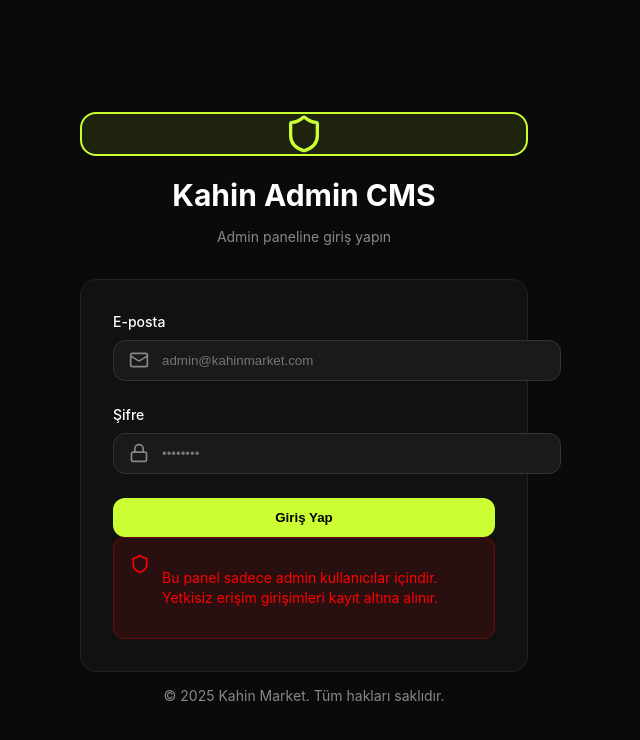
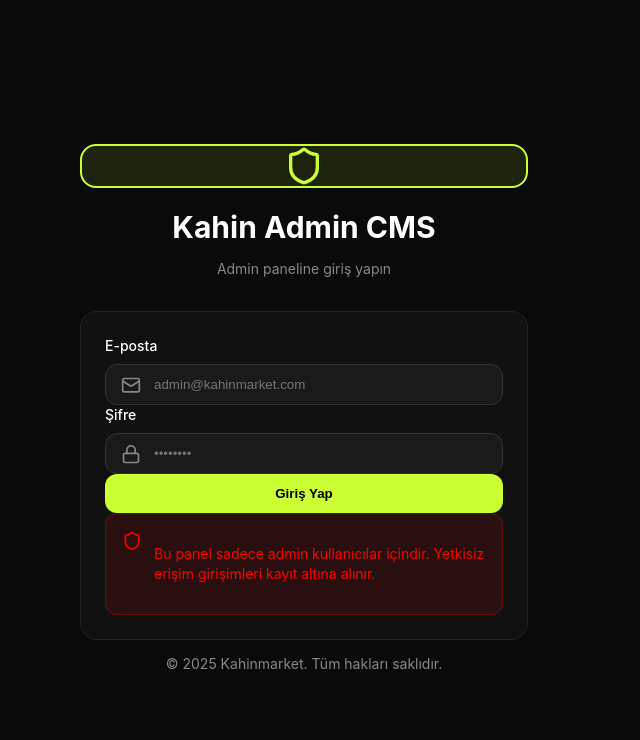
Before and after one commit to ozumeren/kahin-admin-cms, a React (Vite) app: page /login in a window 1280 px wide. Shown: the top 740 px of the page, without its empty margins (336-976 px from the left). Built offline with nearby package versions, Linux system fonts and the light colour scheme; no server answers.

Commit message:
Login screen overflow fix

```diff
--- a/src/pages/LoginPage.jsx
+++ b/src/pages/LoginPage.jsx
@@ -57,30 +57,33 @@ export default function LoginPage() {
 
         {/* Login Form */}
         <div
-          className="rounded-2xl p-8"
+          className="rounded-2xl p-6"
           style={{
             backgroundColor: '#111111',
             border: '1px solid #222222'
           }}
         >
-          <form onSubmit={handleSubmit} className="space-y-6">
+          <form onSubmit={handleSubmit} className="space-y-5">
             {/* Email */}
             <div>
               <label className="block text-sm font-medium mb-2" style={{ color: '#ffffff' }}>
                 E-posta
               </label>
               <div className="relative">
-                <Mail className="w-5 h-5 absolute left-4 top-1/2 -translate-y-1/2" style={{ color: '#888888' }} />
+                <div className="absolute left-4 top-1/2 -translate-y-1/2 pointer-events-none">
+                  <Mail className="w-5 h-5" style={{ color: '#888888' }} />
+                </div>
                 <input
                   type="email"
                   value={formData.email}
                   onChange={(e) => setFormData({ ...formData, email: e.target.value })}
                   required
-                  className="w-full pl-12 pr-4 py-3 rounded-xl font-medium transition-all"
+                  className="w-full pl-12 pr-4 py-3 rounded-xl font-medium transition-all focus:outline-none"
                   style={{
                     backgroundColor: '#1a1a1a',
                     color: '#ffffff',
-                    border: '1px solid #333333'
+                    border: '1px solid #333333',
+                    boxSizing: 'border-box'
                   }}
                   placeholder="admin@kahinmarket.com"
                 />
@@ -93,17 +96,20 @@ export default function LoginPage() {
                 Şifre
               </label>
               <div className="relative">
-                <Lock className="w-5 h-5 absolute left-4 top-1/2 -translate-y-1/2" style={{ color: '#888888' }} />
+                <div className="absolute left-4 top-1/2 -translate-y-1/2 pointer-events-none">
+                  <Lock className="w-5 h-5" style={{ color: '#888888' }} />
+                </div>
                 <input
                   type="password"
                   value={formData.password}
                   onChange={(e) => setFormData({ ...formData, password: e.target.value })}
                   required
-                  className="w-full pl-12 pr-4 py-3 rounded-xl font-medium transition-all"
+                  className="w-full pl-12 pr-4 py-3 rounded-xl font-medium transition-all focus:outline-none"
                   style={{
                     backgroundColor: '#1a1a1a',
                     color: '#ffffff',
-                    border: '1px solid #333333'
+                    border: '1px solid #333333',
+                    boxSizing: 'border-box'
                   }}
                   placeholder="••••••••"
                 />
@@ -114,7 +120,7 @@ export default function LoginPage() {
             <button
               type="submit"
               disabled={loading}
-              className="w-full py-3 rounded-xl font-bold transition-all disabled:opacity-50 disabled:cursor-not-allowed"
+              className="w-full py-3 rounded-xl font-bold transition-all hover:opacity-90 disabled:opacity-50 disabled:cursor-not-allowed"
               style={{
                 backgroundColor: '#ccff33',
                 color: '#000000'
@@ -132,8 +138,10 @@ export default function LoginPage() {
               border: '1px solid rgba(255, 0, 0, 0.3)'
             }}
           >
-            <Shield className="w-5 h-5 flex-shrink-0" style={{ color: '#FF0000' }} />
-            <p className="text-sm" style={{ color: '#FF0000' }}>
+            <div className="flex-shrink-0">
+              <Shield className="w-5 h-5" style={{ color: '#FF0000' }} />
+            </div>
+            <p className="text-sm flex-1" style={{ color: '#FF0000' }}>
               Bu panel sadece admin kullanıcılar içindir. Yetkisiz erişim girişimleri kayıt altına alınır.
             </p>
           </div>
@@ -141,7 +149,7 @@ export default function LoginPage() {
 
         {/* Footer */}
         <p className="text-center text-sm mt-8" style={{ color: '#888888' }}>
-          © 2025 Kahin Market. Tüm hakları saklıdır.
+          © 2025 Kahinmarket. Tüm hakları saklıdır.
         </p>
       </div>
     </div>
```
